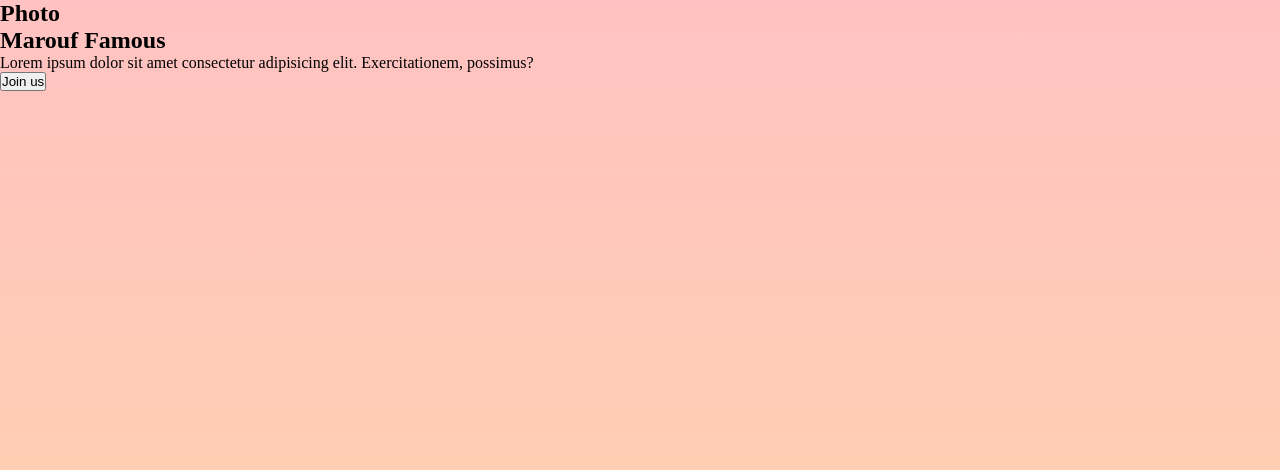
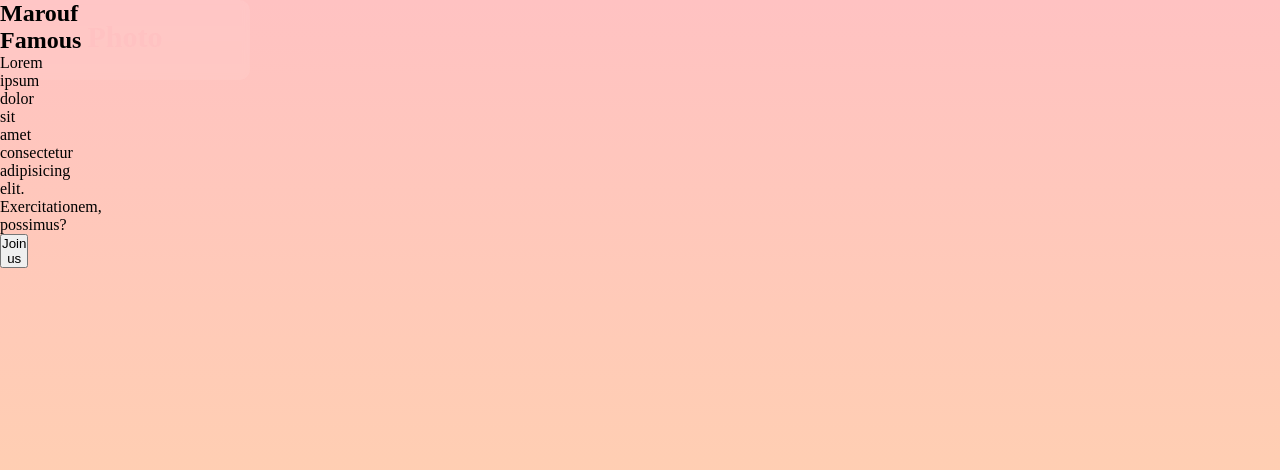
Before and after one commit to MaroufEbrahimi/card-hover-effect, a plain HTML site: page index.html in a window 1280 px wide. Drawn offline with Linux system fonts and the light colour scheme.

Commit message:
style for front of content & image

```diff
--- a/style.css
+++ b/style.css
@@ -8,3 +8,40 @@ body {
   background-image: linear-gradient(#ffc2c2, #ffd7a8);
   height: 100vh;
 }
+
+.card,
+.front,
+.back {
+  position: absolute;
+}
+
+.card .front,
+.card .back {
+  width: 100%;
+  height: 100%;
+  text-align: center;
+  background: url(./img/img.jpg);
+  background-position: center;
+  background-size: cover;
+  border-radius: 10px;
+  backface-visibility: hidden;
+  transition: transform 1s cubic-bezier(0.4, 0.2, 0.2, 0.1);
+}
+
+.front_content {
+  width: 250px;
+  height: 80px;
+  background-color: rgba(253, 229, 229, 0.1);
+  backdrop-filter: blur(3px);
+  position: absolute;
+  top: 70%;
+  left: 10%;
+  text-align: center;
+  border-radius: 10px;
+}
+
+.front_content h2 {
+  font-size: 30px;
+  color: #ffc2c2;
+  padding-top: 20px;
+}
```
